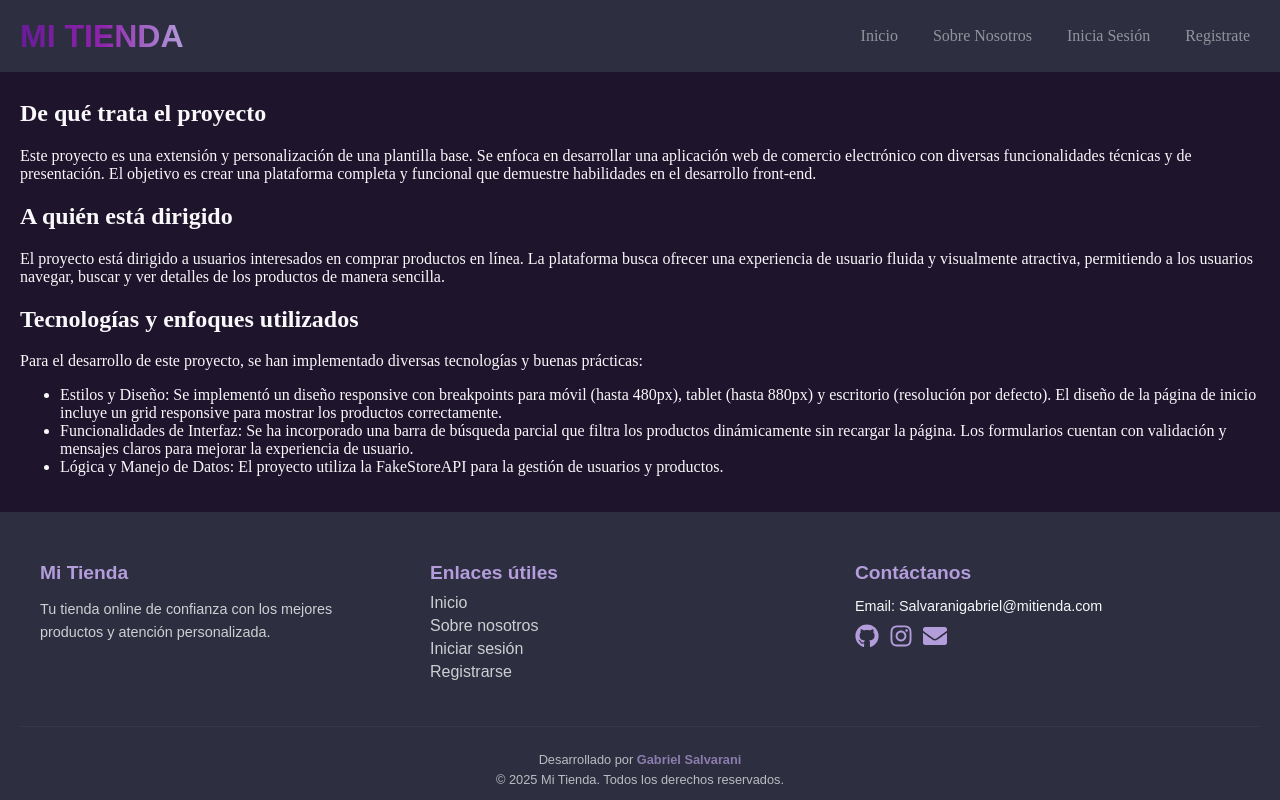
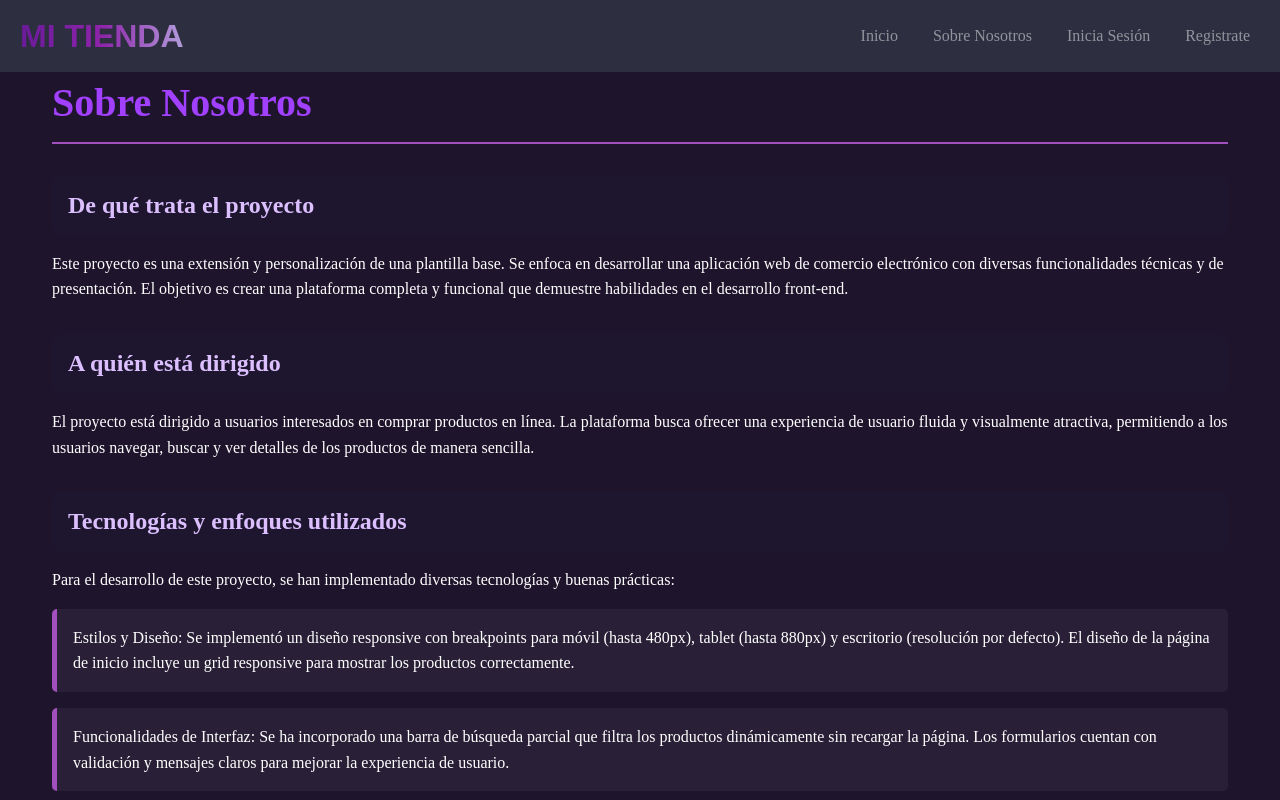
Before and after one commit to Gabriel-Salvarani/Proyecto_Final_Frontend, a React (Vite) app in the folder proyecto-final-frontend/: page /aboutus in a window 1280 px wide. Shown: the top 800 px of the page. Built offline with nearby package versions, Linux system fonts and the light colour scheme.

Commit message:
add: estilos de sobre nosotros

```diff
--- a/proyecto-final-frontend/src/styles/pages/aboutus.css
+++ b/proyecto-final-frontend/src/styles/pages/aboutus.css
@@ -0,0 +1,43 @@
+/* AboutUs.css */
+
+.about-us-container {
+ padding: 2rem;
+ color: #ffffff;
+ background-color: transparent;
+}
+
+.about-us-container h1 {
+ color:  #a240ff;
+ font-size: 2.5rem;
+ margin-bottom: 1.5rem;
+ border-bottom: 2px solid #a350bf;
+ padding-bottom: 1rem;
+}
+
+.about-us-container section h2 {
+ color: rgb(220, 191, 255); /* Color de subtítulo ajustado para mayor coherencia */
+ font-size: 1.5rem; /* Tamaño de fuente ajustado */
+ margin-top: 2rem;
+ margin-bottom: 1rem;
+ background-color: rgba(30, 30, 60, 0.2); /* Fondo semitransparente similar al de los recuadros de la página principal */
+ padding: 1rem;
+ border-radius: 8px; /* Bordes redondeados para un estilo más suave */
+}
+
+.about-us-container p, .about-us-container li {
+ font-size: 1rem;
+ line-height: 1.6;
+}
+
+.about-us-container ul {
+ list-style-type: none;
+ padding-left: 0;
+}
+
+.about-us-container li {
+ background-color: rgba(255, 255, 255, 0.05);
+ border-left: 5px solid #a350bf;
+ border-radius: 5px;
+ padding: 1rem;
+ margin-bottom: 1rem;
+}
```
